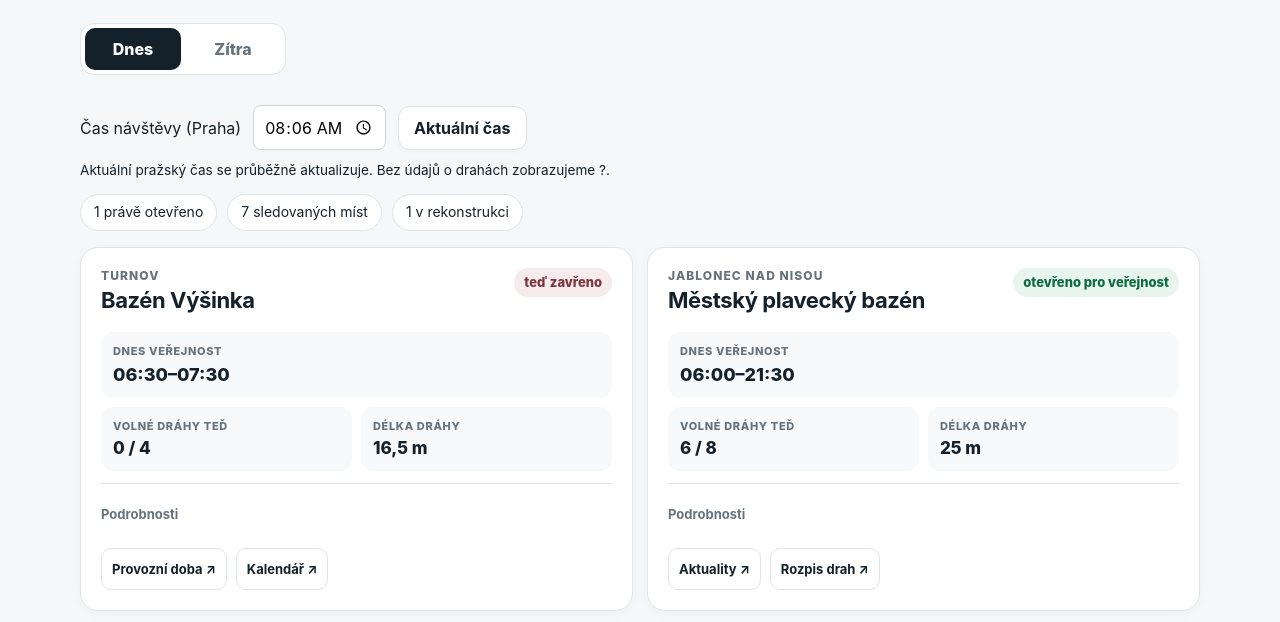
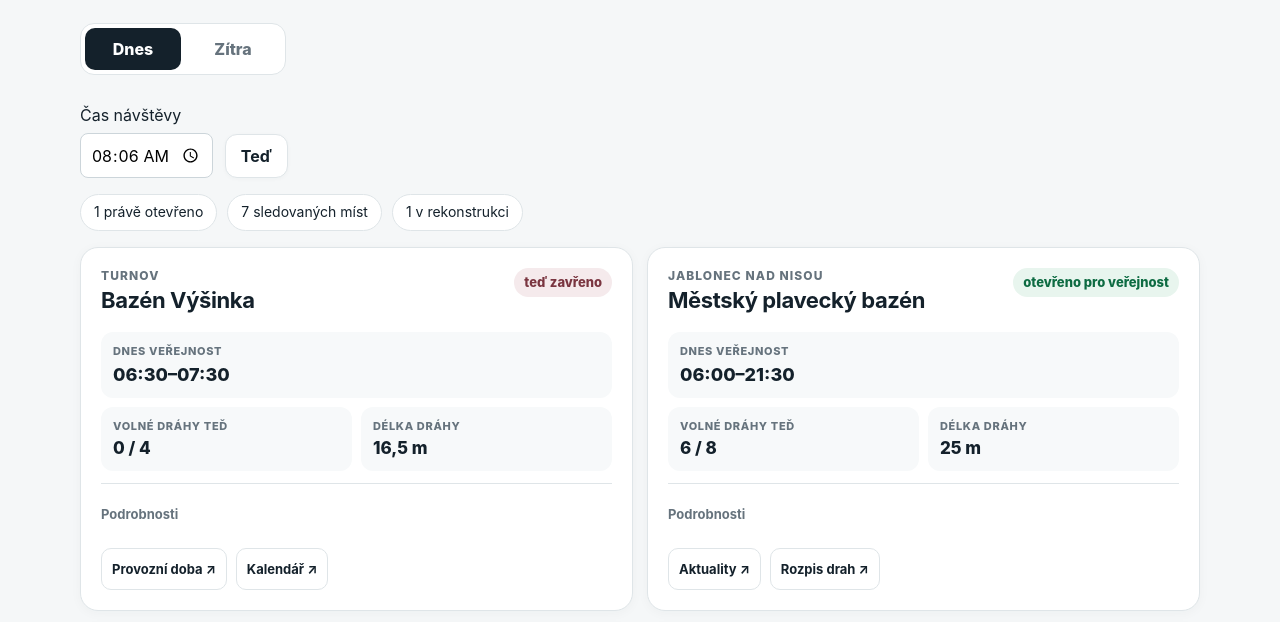
Before and after one commit to willa1709-ops/poolstat, a website: page index.html in a window 1280 px wide. Shown: the part 167-789 px from the top of the page. Drawn offline with Linux system fonts and the light colour scheme.

Commit message:
Simplify visit time controls and keep input and button on one row

```diff
--- a/app.js
+++ b/app.js
@@ -345,9 +345,6 @@ function renderData(data) {
   const isTomorrow = currentView === 'tomorrow';
   if (document.activeElement !== visitTime) visitTime.value = selectedTime || clockText(clock);
   timeNow.setAttribute('aria-pressed', String(selectedTime === null));
-  document.querySelector('#time-help').textContent = selectedTime === null
-    ? 'Aktuální pražský čas se průběžně aktualizuje. Bez údajů o drahách zobrazujeme ?.'
-    : 'Vybraný čas se pamatuje pro Dnes i Zítra i po obnovení stránky. Bez údajů o drahách zobrazujeme ?.';
   setActiveTab(currentView);
   grid.replaceChildren(...pools.map(p => card(p, clock, currentView)));
 
--- a/index.html
+++ b/index.html
@@ -10,7 +10,7 @@
   <meta name="googlebot" content="noindex, nofollow, noarchive, nosnippet, noimageindex">
   <meta http-equiv="Content-Security-Policy" content="default-src 'self'; script-src 'self'; style-src 'self'; img-src 'self' data:; connect-src 'self'; object-src 'none'; base-uri 'none'; form-action 'none'; upgrade-insecure-requests">
   <title>Přehled</title>
-  <link rel="stylesheet" href="./style.css?v=20261016-3">
+  <link rel="stylesheet" href="./style.css?v=20261125-2">
 </head>
 <body>
   <main class="wrap">
@@ -29,10 +29,11 @@
     </nav>
 
     <section class="time-controls" aria-label="Čas návštěvy">
-      <label for="visit-time">Čas návštěvy (Praha)</label>
-      <input id="visit-time" type="time" step="60" aria-describedby="time-help">
-      <button id="time-now" class="button" type="button">Aktuální čas</button>
-      <p id="time-help">Vybraný čas se pamatuje pro Dnes i Zítra. Bez údajů o drahách zobrazujeme ?.</p>
+      <label for="visit-time">Čas návštěvy</label>
+      <div class="time-fields">
+      <input id="visit-time" type="time" step="60">
+      <button id="time-now" class="button" type="button">Teď</button>
+      </div>
     </section>
 
     <section class="summary" id="summary" aria-label="Souhrn"></section>
@@ -57,6 +58,6 @@
       <span>Neznámé údaje raději nezobrazujeme jako odhad.</span>
     </footer>
   </main>
-  <script src="./app.js?v=20261125-1" defer></script>
+  <script src="./app.js?v=20261125-2" defer></script>
 </body>
 </html>
--- a/style.css
+++ b/style.css
@@ -346,6 +346,7 @@ footer {
   *,*::before,*::after { scroll-behavior:auto !important; transition:none !important; animation:none !important; }
 }
 
-.time-controls { display:flex; align-items:center; gap:12px; flex-wrap:wrap; margin:16px 0; }
-.time-controls input { font:inherit; padding:10px; border:1px solid #ccd5da; border-radius:8px; background:white; }
-.time-controls p { flex-basis:100%; margin:0; font-size:.85rem; }
+.time-controls { display:flex; flex-direction:column; align-items:flex-start; gap:8px; margin:16px 0; }
+.time-fields { display:flex; flex-wrap:nowrap; align-items:center; gap:12px; max-width:100%; }
+.time-fields input { font:inherit; padding:10px; border:1px solid #ccd5da; border-radius:8px; background:white; min-width:0; }
+.time-fields .button { width:auto; flex:0 0 auto; white-space:nowrap; }
```
Also changed, not shown: tests/render.cjs (+1 -1 lines).
